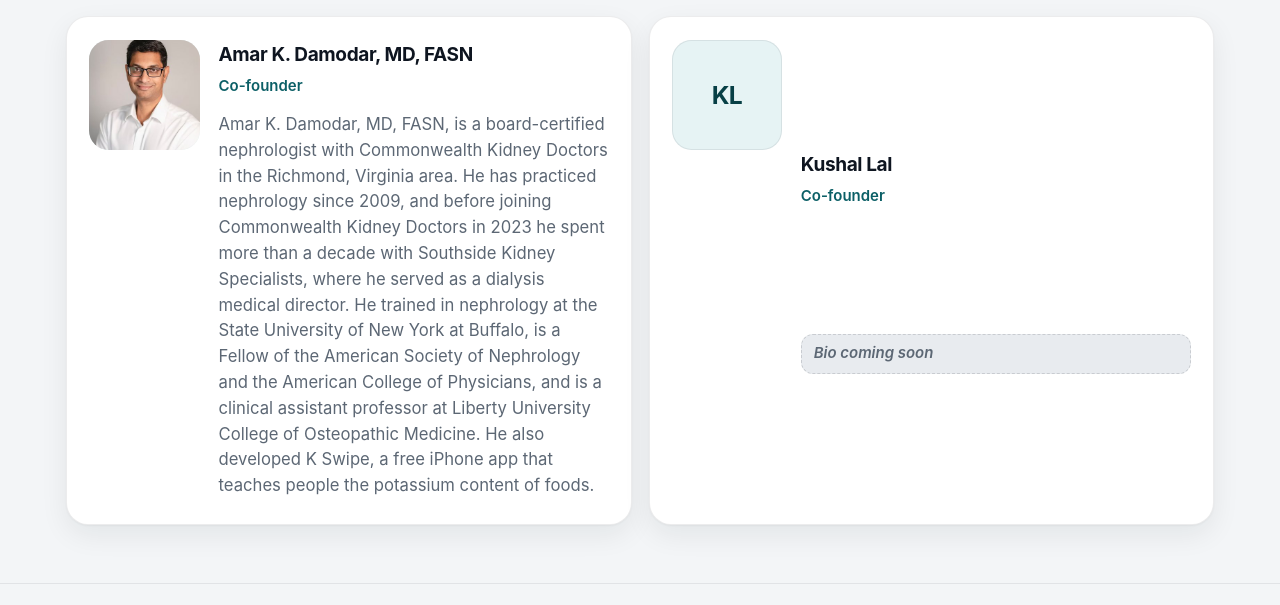
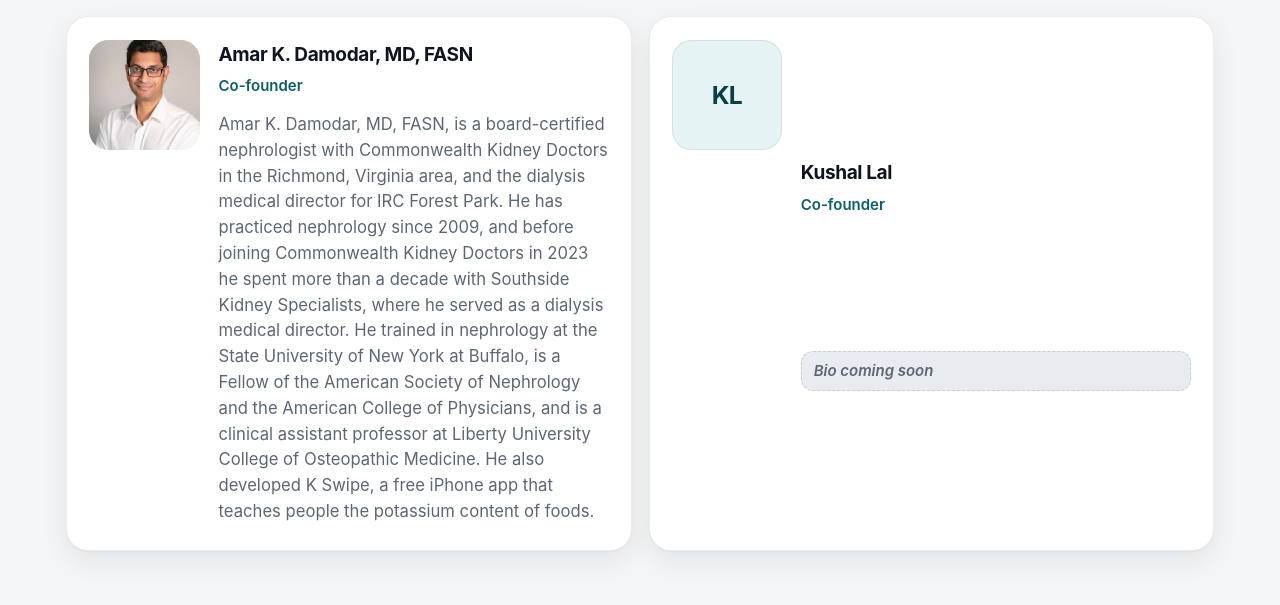
Before and after one commit to amarzon-tech/wellnesstech-site, a plain HTML site: page index.html in a window 1280 px wide. Shown: the part 1211-1816 px from the top of the page. Drawn offline with Linux system fonts and the light colour scheme.

Commit message:
Bio: current role as dialysis medical director, IRC Forest Park

```diff
--- a/index.html
+++ b/index.html
@@ -132,7 +132,7 @@
                  alt="Portrait of Amar K. Damodar, MD, FASN">
             <h3>Amar K. Damodar, MD, FASN</h3>
             <p class="founder-role">Co-founder</p>
-            <p class="founder-bio">Amar K. Damodar, MD, FASN, is a board-certified nephrologist with Commonwealth Kidney Doctors in the Richmond, Virginia area. He has practiced nephrology since 2009, and before joining Commonwealth Kidney Doctors in 2023 he spent more than a decade with Southside Kidney Specialists, where he served as a dialysis medical director. He trained in nephrology at the State University of New York at Buffalo, is a Fellow of the American Society of Nephrology and the American College of Physicians, and is a clinical assistant professor at Liberty University College of Osteopathic Medicine. He also developed K Swipe, a free iPhone app that teaches people the potassium content of foods.</p>
+            <p class="founder-bio">Amar K. Damodar, MD, FASN, is a board-certified nephrologist with Commonwealth Kidney Doctors in the Richmond, Virginia area, and the dialysis medical director for IRC Forest Park. He has practiced nephrology since 2009, and before joining Commonwealth Kidney Doctors in 2023 he spent more than a decade with Southside Kidney Specialists, where he served as a dialysis medical director. He trained in nephrology at the State University of New York at Buffalo, is a Fellow of the American Society of Nephrology and the American College of Physicians, and is a clinical assistant professor at Liberty University College of Osteopathic Medicine. He also developed K Swipe, a free iPhone app that teaches people the potassium content of foods.</p>
           </article>
           <article class="founder-card">
             <div class="founder-avatar" aria-hidden="true">KL</div>
```
